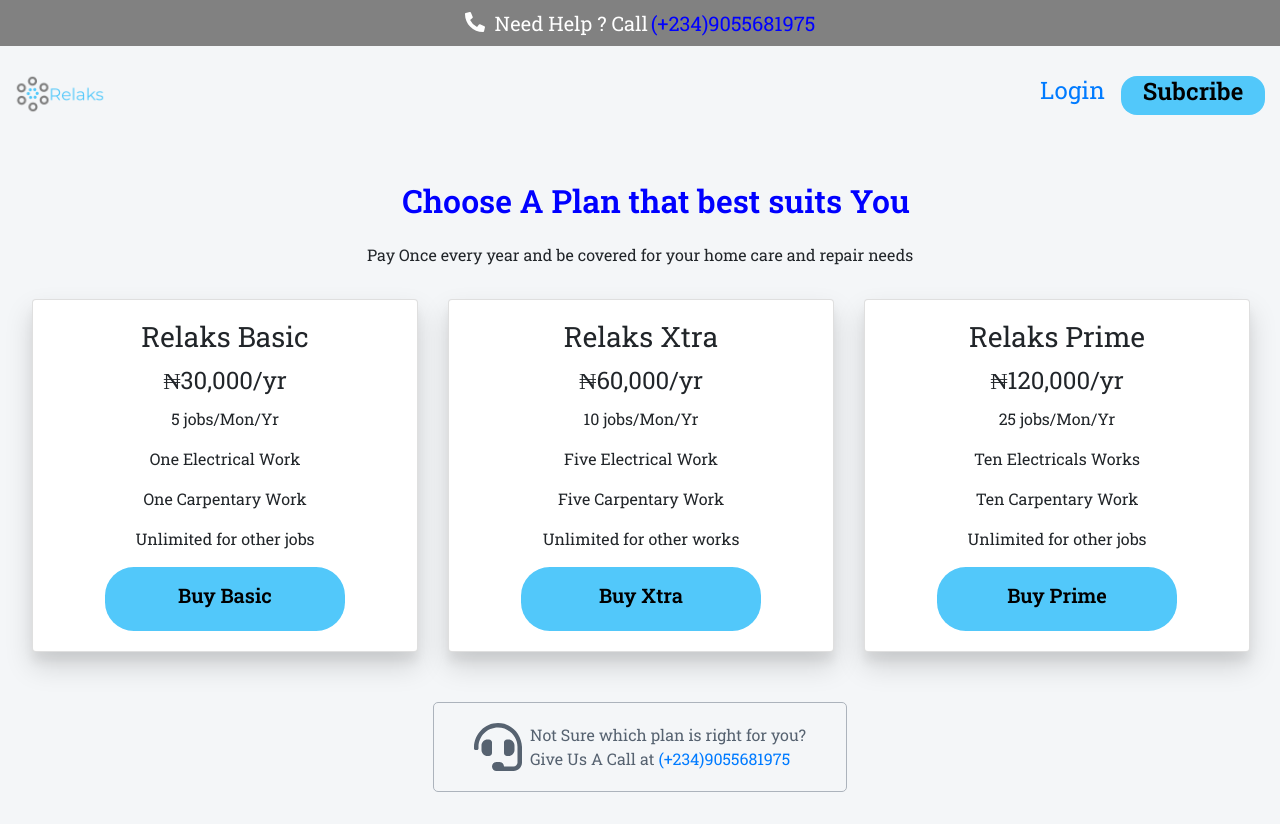
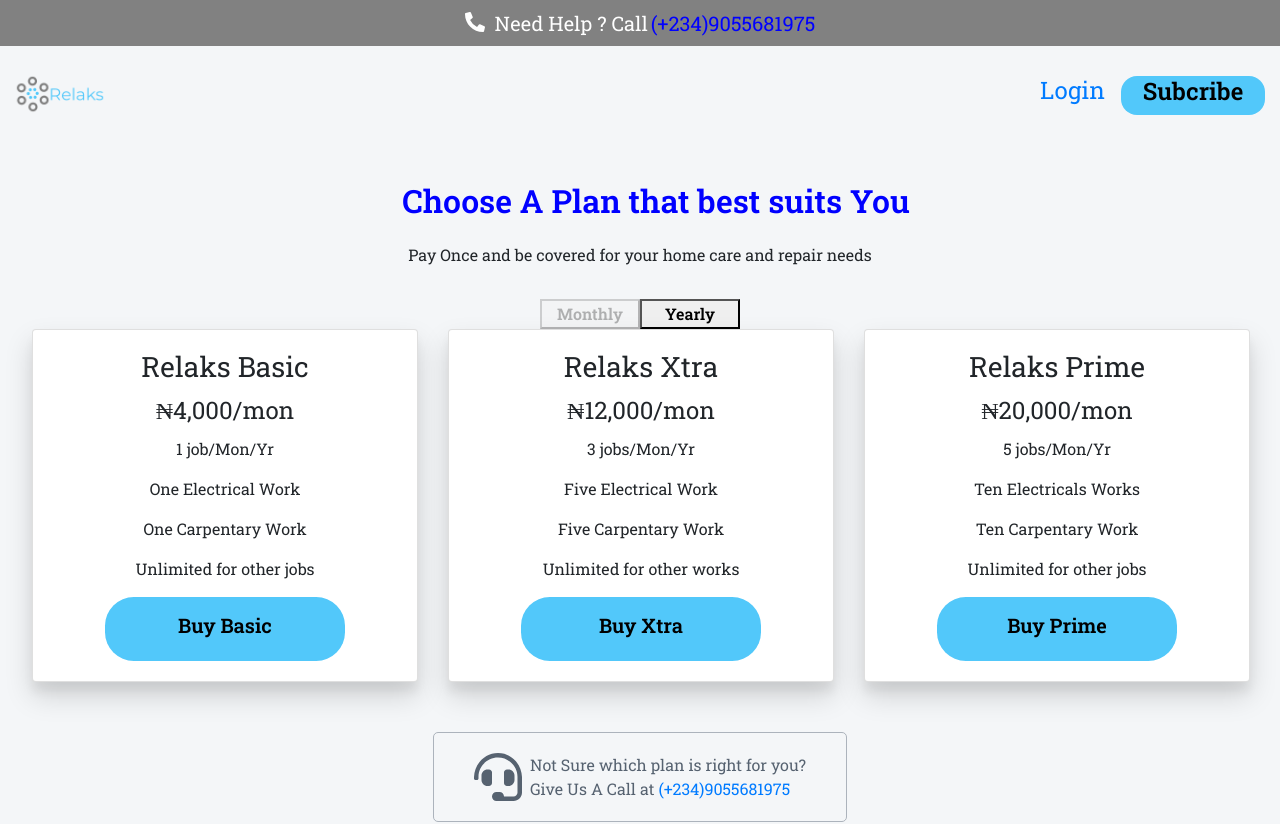
Before and after one commit to emmanuel-worgu/relaks-frontend, a React (Create React App) app: page /customer/pricing in a window 1280 px wide. Shown: the top 824 px of the page. Built offline with nearby package versions, Linux system fonts and the light colour scheme; no server answers.

Commit message:
added fb pixel id

```diff
--- a/src/css/pricingplan.css
+++ b/src/css/pricingplan.css
@@ -75,10 +75,39 @@
   box-shadow: 0 14px 28px rgb(0 0 0 / 15%), 0 10px 10px rgb(0 0 0 / 5%);
 }
 
-@media screen and (max-width: 780px) {
+.sub-plan {
+  display: flex;
+  justify-content: center;
+}
+
+.sub-button {
+  border: 1px thin grey;
+  width: 100px;
+}
+
+.pricing-err-div {
+  display: none;
+}
+
+.pricing-err {
+  display: flex;
+  justify-content: center;
+  position: fixed;
+  top: 200px;
+  border: 3px solid red;
+  z-index: 1;
+}
+
+@media screen and (max-width: 1080px) {
   .pricing__plan__note {
     /* margin-left: auto;
     margin-right: auto; */
     width: 100%;
   }
+
+  .pricing-err {
+    /* margin-left: 30px; */
+    left: 30px;
+    right: 30px;
+  }
 }
--- a/src/statefulComponent/CustomerRegister.js
+++ b/src/statefulComponent/CustomerRegister.js
@@ -85,6 +85,7 @@
       email: emailValue,
       phone: phoneValue,
       password: passwordValue,
+      url: document.location.href,
     }
     try {
       const url = 'https://enigmatic-ocean-25180.herokuapp.com/api/customers/register';
--- a/src/statefulComponent/HandymanRegister.js
+++ b/src/statefulComponent/HandymanRegister.js
@@ -84,6 +84,7 @@
       })
     }
 
+    const eventID = `${nameValue.slice(0,3)}-${Date.now()}${Math.floor(Math.random() * 1000000)}`;
 
     const data = {
       name: nameValue,
@@ -91,6 +92,8 @@
       phone: phoneValue,
       service: primaryService.value,
       password: passwordValue,
+      url: document.location.href,
+      eventID,
     }
     try {
       const url = 'https://enigmatic-ocean-25180.herokuapp.com/api/handymen/register';
@@ -111,7 +114,7 @@
         message,
       });
       localStorage.setItem('jwt_token', message.token);
-      window.fbq('track', 'CompleteRegistration');
+      window.fbq('track', 'CompleteRegistration', eventID);
       history.push('/handyman');
     }
     if (response.status === 201) {
--- a/src/statefulComponent/Pricing.js
+++ b/src/statefulComponent/Pricing.js
@@ -3,23 +3,39 @@
 import { useHistory } from 'react-router-dom';
 import PricingPlan from '../statelessComponent/PricingPlan';
 import mixpanel from 'mixpanel-browser';
+import Loading from '../statelessComponent/Loading';
 
 const Pricing = () => {
   mixpanel.init("784360e9005522fb8d2cccd326b57f78");
-  // const[user, setUser] = useState('');
-  // const[plan, setPlan] = useState('');
+  const[pageLoad, setPageLoad] = useState(false);
   const[isAuth, setIsAuth] = useState(false);
   const[loading, setLoading] = useState({
     _prime: false,
     _xtra: false,
     _basic: false,
   });
+  const[mon, setMon] = useState(true);
+  const[err, setErr] = useState({
+    isTrue: false,
+    data: '',
+  });
 
   const history = useHistory();
 
   const token = localStorage.getItem('jwt_token');
 
+  const handleMon = () => {
+    setMon(!mon);
+  }
+
+  const closeButton = () => {
+    setErr({
+      isTrue: false,
+    });
+  };
+
   const getData = async () => {
+    setPageLoad(true);
     const url = 'https://enigmatic-ocean-25180.herokuapp.com/api/customers/dashboard';
     const response = await fetch(url, {
       method: 'GET',
@@ -33,11 +49,13 @@
       if (response.status === 200) {
         setIsAuth(true);
         const user = await response.json()
+        setPageLoad(false);
 
         mixpanel.identify(user._id)
       } else if (response.status === 201) {
         setIsAuth(true);
         const user = await response.json();
+        setPageLoad(false)
 
         mixpanel.identify(user.authUser._id);
         mixpanel.people.set({
@@ -45,8 +63,10 @@
         });
       }
       setIsAuth(true);
+      setPageLoad(false);
     } else {
       setIsAuth(false);
+      setPageLoad(false);
     }
   };
 
@@ -57,8 +77,11 @@
     // Each of Package function will redirect to the payment page once the response status is 200 or 201
     const prime = async() => {
       const data = {
-        planName: 'Prime'
+        planName: 'Prime',
+        mon,
       }
+
+      // console.log(data);
 
       try {
         setLoading({
@@ -85,6 +108,12 @@
           });
           history.push('/customer/pay');
         } else {
+          const message = await response.json()
+          // console.log(message.errMessage);
+          setErr({
+            isTrue: true,
+            data: message.errMessage,
+          })
           setLoading({
             _prime: false,
           });
@@ -98,7 +127,8 @@
 
     const basic = async() => {
       const data = {
-        planName: 'Basic'
+        planName: 'Basic',
+        mon,
       }
       try {
         setLoading({
@@ -118,16 +148,21 @@
 
         if (response.status === 200) {
           mixpanel.people.set({
-            planName: 'Relaks Prime'
+            planName: 'Relaks Basic'
           });
           setLoading({
             _basic: false,
           });
           history.push('/customer/pay');
         } else {
+          const message = response.json();
           setLoading({
             _basic: false,
           });
+          setErr({
+            isTrue: true,
+            data: message.errMessage,
+          })
         }
       } catch (error) {
         setLoading({
@@ -138,7 +173,8 @@
 
     const xtra = async() => {
       const data = {
-        planName: 'Xtra'
+        planName: 'Xtra',
+        mon,
       }
       try {
         setLoading({
@@ -158,16 +194,21 @@
 
         if (response.status === 200) {
           mixpanel.people.set({
-            planName: 'Relaks Prime'
+            planName: 'Relaks Xtra'
           });
           setLoading({
             _xtra: false,
           });
           history.push('/customer/pay');
         } else {
+          const message = response.jon();
           setLoading({
             _xtra: false,
           });
+          setErr({
+            isTrue: true,
+            data: message.errMessage,
+          })
         }
       } catch (error) {
         setLoading({
@@ -175,6 +216,12 @@
         });
       }
     };
+
+  // if (pageLoad) {
+  //   return (
+  //     <Loading />
+  //   );
+  // }
 
   return (
     <div>
@@ -193,6 +240,10 @@
         prime={prime}
         loading={loading}
         isAuth={isAuth}
+        mon={mon}
+        handleMon={handleMon}
+        err={err}
+        closeButton={closeButton}
         // plan={plan}
       />
     </div>
--- a/src/statelessComponent/PricingPlan.js
+++ b/src/statelessComponent/PricingPlan.js
@@ -41,8 +41,20 @@
         </div>
         <div>
           <p id="pricing-page-text" className="pricing-text">
-            Pay Once every year and be covered for your home care and repair needs
+            Pay Once and be covered for your home care and repair needs
           </p>
+        </div>
+      </div>
+      <div className="sub-plan">
+        <button className="sub-button" onClick={props.handleMon} disabled={props.mon ? true : false}><strong>Monthly</strong></button>
+        <button className="sub-button" onClick={props.handleMon} disabled={props.mon ? false : true}><strong>Yearly</strong></button>
+      </div>
+      <div className={props.err.isTrue ? "pricing-err" : "pricing-err-div"}>
+        <div className="card">
+          <div className="card-body">
+            <p className="card-text">{props.err.data}</p>
+            <button onClick={props.closeButton}>close</button>
+          </div>
         </div>
       </div>
       <div className="pricing-card">
@@ -51,8 +63,8 @@
             <div className="card" id="card-pricing1">
               <div className="card-body">
                 <h3 className="card-title">Relaks Basic</h3>
-                <h4 className="card-title">₦30,000/yr</h4>
-                <p className="card-text">5 jobs/Mon/Yr</p>
+                <h4 className="card-title">{props.mon ? '₦4,000/mon' : '₦46,000/yr'}</h4>
+                <p className="card-text">1 job/Mon/Yr</p>
                 <p className="card-text">One Electrical Work</p>
                 <p className="card-text">One Carpentary Work</p>
                 <p className="card-text">Unlimited for other jobs</p>
@@ -68,8 +80,8 @@
             <div className="card" id="card-pricing2">
               <div className="card-body">
                 <h3 className="card-title">Relaks Xtra</h3>
-                <h4 className="card-title">₦60,000/yr</h4>
-                <p className="card-text">10 jobs/Mon/Yr</p>
+                <h4 className="card-title">{props.mon ? '₦12,000/mon' : '₦100,000/yr'}</h4>
+                <p className="card-text">3 jobs/Mon/Yr</p>
                 <p className="card-text">Five Electrical Work</p>
                 <p className="card-text">Five Carpentary Work</p>
                 <p className="card-text">Unlimited for other works</p>
@@ -85,8 +97,8 @@
             <div className="card" id="card-pricing3">
               <div className="card-body">
                 <h3 className="card-title">Relaks Prime</h3>
-                <h4 className="card-title">₦120,000/yr</h4>
-                <p className="card-text">25 jobs/Mon/Yr</p>
+                <h4 className="card-title">{props.mon ? '₦20,000/mon' : '₦120,000/yr'}</h4>
+                <p className="card-text">5 jobs/Mon/Yr</p>
                 <p className="card-text">Ten Electricals Works</p>
                 <p className="card-text">Ten Carpentary Work</p>
                 <p className="card-text">Unlimited for other jobs</p>
```
Also changed, not shown: 1 other file (tests, documents, lock files or other folders).
